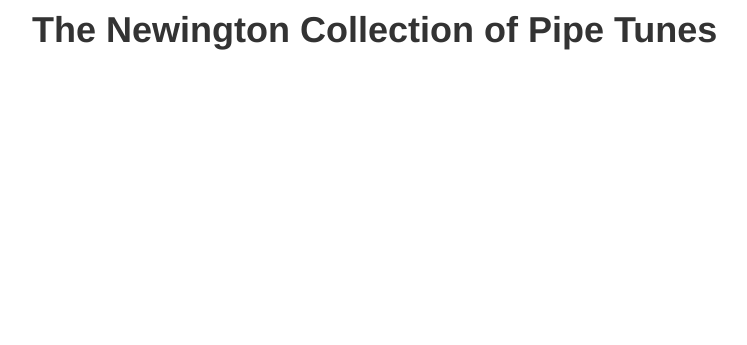
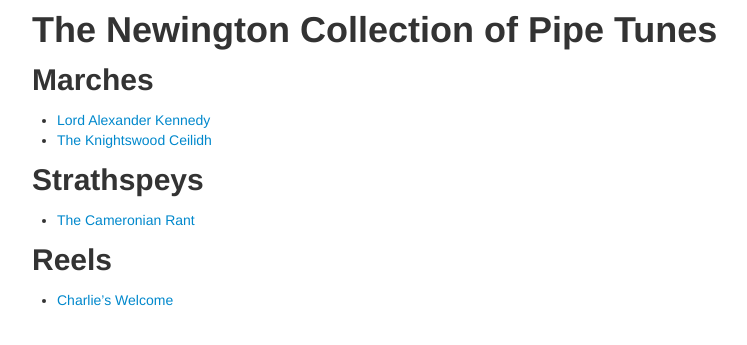
Before and after one commit to wwaites/newington, a Jekyll site: the page built from index.md, in a window 1280 px wide. Shown: the top 345 px of the page, without its empty margins (138-885 px from the left). Built offline with Jekyll 4.4.1, drawn with Linux system fonts in a browser that asks for light colours.

Commit message:
add some tunes...

```diff
--- a/index.md
+++ b/index.md
@@ -2,3 +2,19 @@
 layout: default
 title: The Newington Collection of Pipe Tunes
 ---
+
+Marches
+-------
+
+* [Lord Alexander Kennedy](kennedy.html)
+* [The Knightswood Ceilidh](knightswood.html)
+
+Strathspeys
+-----------
+
+* [The Cameronian Rant](cameronian.html)
+
+Reels
+-----
+
+* [Charlie's Welcome](charlie.html)
--- /dev/null
+++ b/knightswood.html
@@ -0,0 +1,6 @@
+---
+layout: tune
+title: The Knightswood Ceilidh
+tune: knightswood
+---
+<img src="knightswood-1.jpg" />
```
Also changed, not shown: _layouts/tune.html (renamed from _layouts/abc.html, +11 -10 lines), cameronian.html (added, +8 -0 lines), charlie.html (added, +7 -0 lines), kennedy.html (added, +7 -0 lines), 8 other files.
